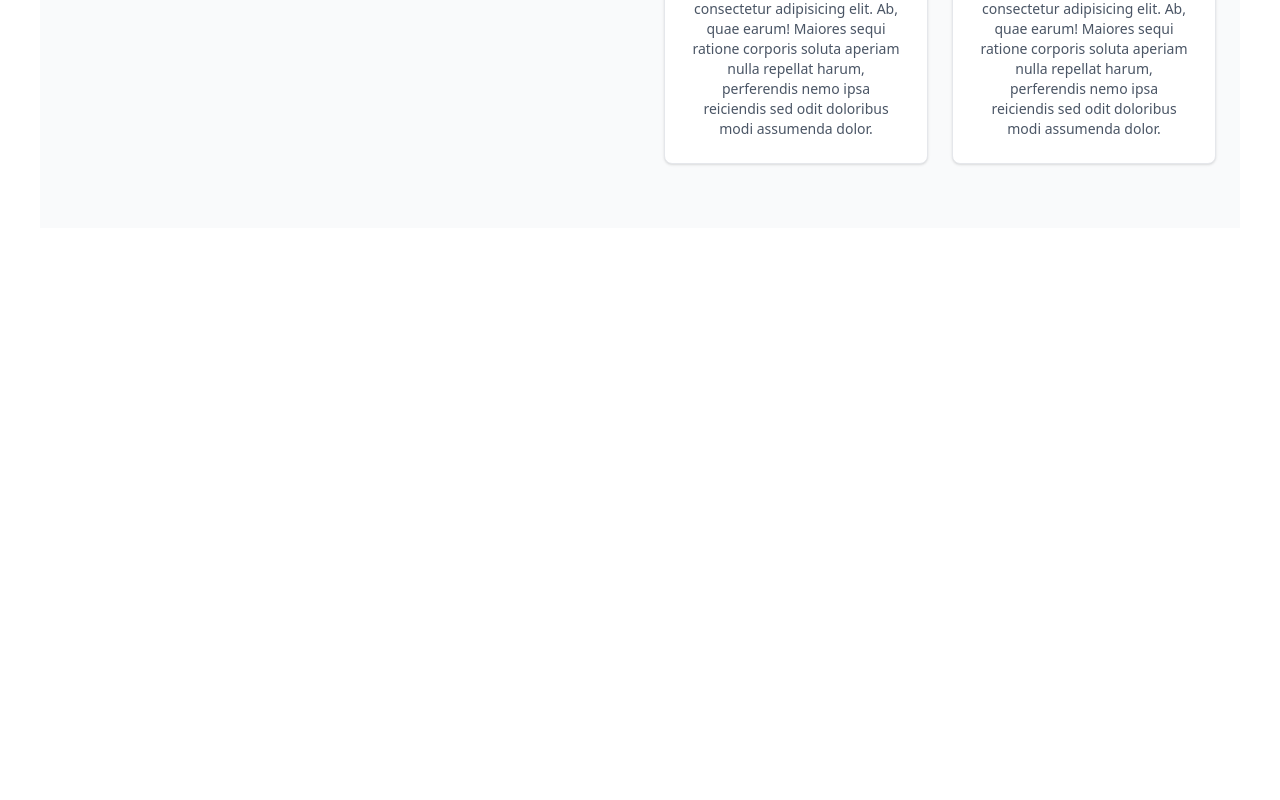
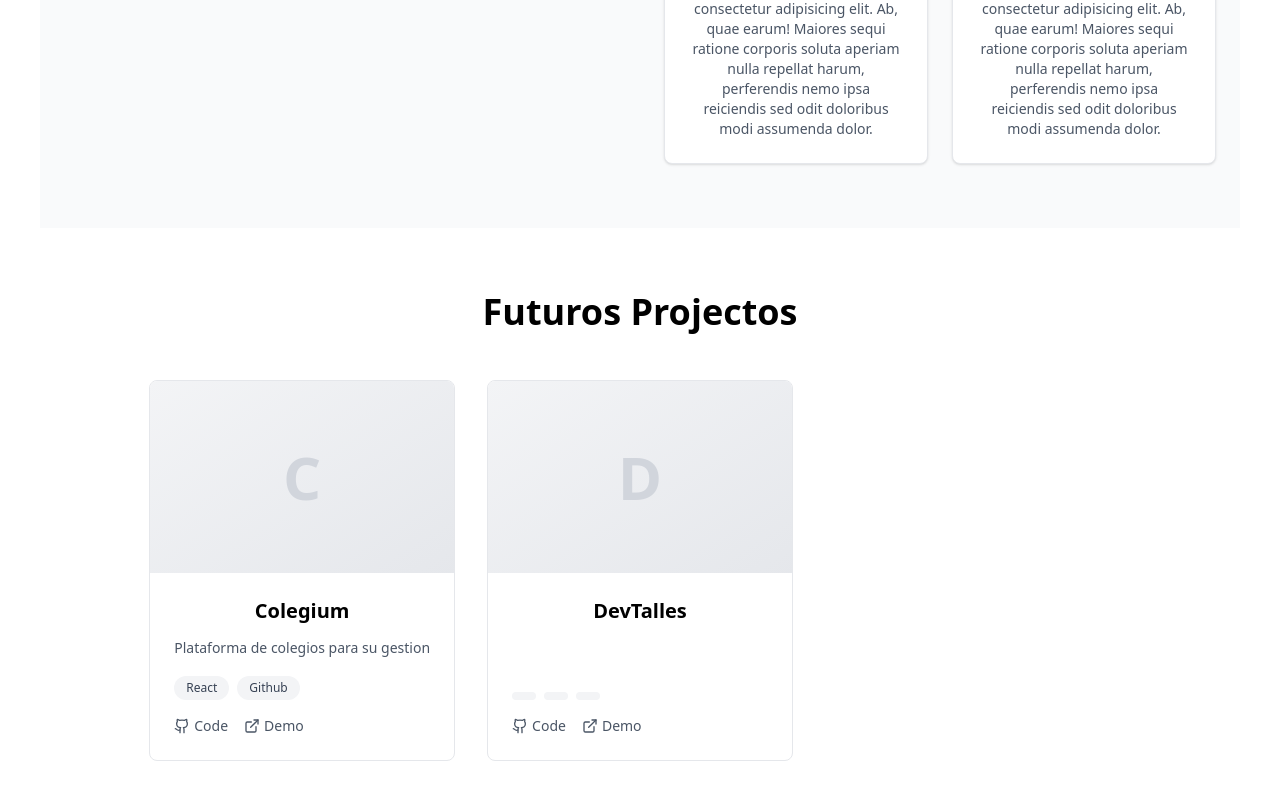
Before and after one commit to CasJuan/portfolio-25, a React (Vite) app in the folder react-portfolio/: page / in a window 1280 px wide. Shown: the part 1424-2224 px from the top of the page. Before the commit the page ends 1684 px from the top, so only its background shows below. Built offline with nearby package versions, Linux system fonts and the light colour scheme.

Commit message:
projectos

```diff
--- a/react-portfolio/src/App.jsx
+++ b/react-portfolio/src/App.jsx
@@ -4,6 +4,7 @@ import { useIntersectionObserver } from './hooks/useInteractionObserver'
 import {useScrollToTop} from './hooks/useScrollToTop'
 import { Hero } from './components/Hero'
 import { About } from './components/About'
+import { Projects } from './components/Projects'
 
 function App() {
   const hasAnimated = useIntersectionObserver();
@@ -15,6 +16,7 @@ function App() {
       <Navigation/>
       <Hero hasAnimated={hasAnimated}/>
       <About hasAnimated={hasAnimated}/>
+      <Projects hasAnimated={hasAnimated}/>
     </div>
   );
 };
--- /dev/null
+++ b/react-portfolio/src/components/Projects.jsx
@@ -0,0 +1,22 @@
+import React from 'react'
+import {projects} from '../data/projects'
+import { ProjectsCards } from './ProjectsCards'
+
+export const Projects = ({hasAnimated}) => {
+  return (
+    <section id='projects' className=' py-16 px-6'>
+        <div className=' max-w-6xl mx-auto'>
+            <div className={`transition-all duration-1000 delay-300 ${hasAnimated.projects ? 'opacity-100 translate-y-0' : 'opacity-0 translate-y-10'}`}>
+                <h2 className=' text-4xl font-bold mb-12 text-center'>Futuros Projectos</h2>
+                <div className=" grid md:grid-cols-2 lg:grid-cols-3 gap-8">
+                    {projects.map((project, index) => (
+                        <ProjectsCards key={index} project={project}/>
+                    ))}
+                </div>
+            </div>
+
+        </div>
+
+    </section>
+  )
+}
--- /dev/null
+++ b/react-portfolio/src/components/ProjectsCards.jsx
@@ -0,0 +1,39 @@
+import React from 'react'
+import {Github, ExternalLink} from 'lucide-react'
+
+export const ProjectsCards = ({project}) => {
+  return (
+    <div className=" group bg-white border border-gray-200 rounded-lg overflow-hidden hover:shadow-lg transition-all duration-300 hover:-translate-y-1 flex flex-col h-full ">
+        <div className=" h-48 bg-linear-to-br from-gray-100 to-gray-200 flex items-center justify-center">
+            <div className="text-6xl font-bold text-gray-300">
+                {project.titulo.charAt(0)}
+            </div>
+        </div>
+        <div className=" p-6 flex flex-col grow">
+            <h3 className=' font-semibold text-xl mb-3 group-hover:text-gray-600 transition-colors'>
+                {project.titulo}
+            </h3>
+            <p className=" text-gray-600 mb-4 text-sm leading-relaxed grow">
+                {project.descripcion}
+            </p>
+            <div className="flex flex-wrap gap-2 mb-4">
+                {project.tech.map((tech, techIndex) => (
+                    <span className=' px-3 py-1 bg-gray-100 text-gray-700 rounded-full text-xs'>
+                        {tech}
+                    </span>
+                ))}
+            </div>
+            <div className='flex space-x-4 mt-auto'>
+                <a href={project.github} className=' cursor-pointer flex items-center text-gray-600 hover:text-black transition-colors text-sm'>
+                    <Github className=' w-4 h-4 mr-1'/>
+                    Code
+                </a>
+                <a href={project.github} className=' cursor-pointer flex items-center text-gray-600 hover:text-black transition-colors text-sm'>
+                    <ExternalLink className=' w-4 h-4 mr-1'/>
+                    Demo
+                </a>
+            </div>
+        </div>
+    </div>
+  )
+}
--- a/react-portfolio/src/data/projects.js
+++ b/react-portfolio/src/data/projects.js
@@ -1,13 +1,13 @@
 export const projects = [
     {
-        titulo: "",
-        descripcion: "",
-        tech: ["","",""],
+        titulo: "Colegium",
+        descripcion: "Plataforma de colegios para su gestion",
+        tech: ["React","Github"],
         github: "",
         demo: ""
     },
     {
-        titulo: "",
+        titulo: "DevTalles",
         descripcion: "",
         tech: ["","",""],
         github: "",
```
